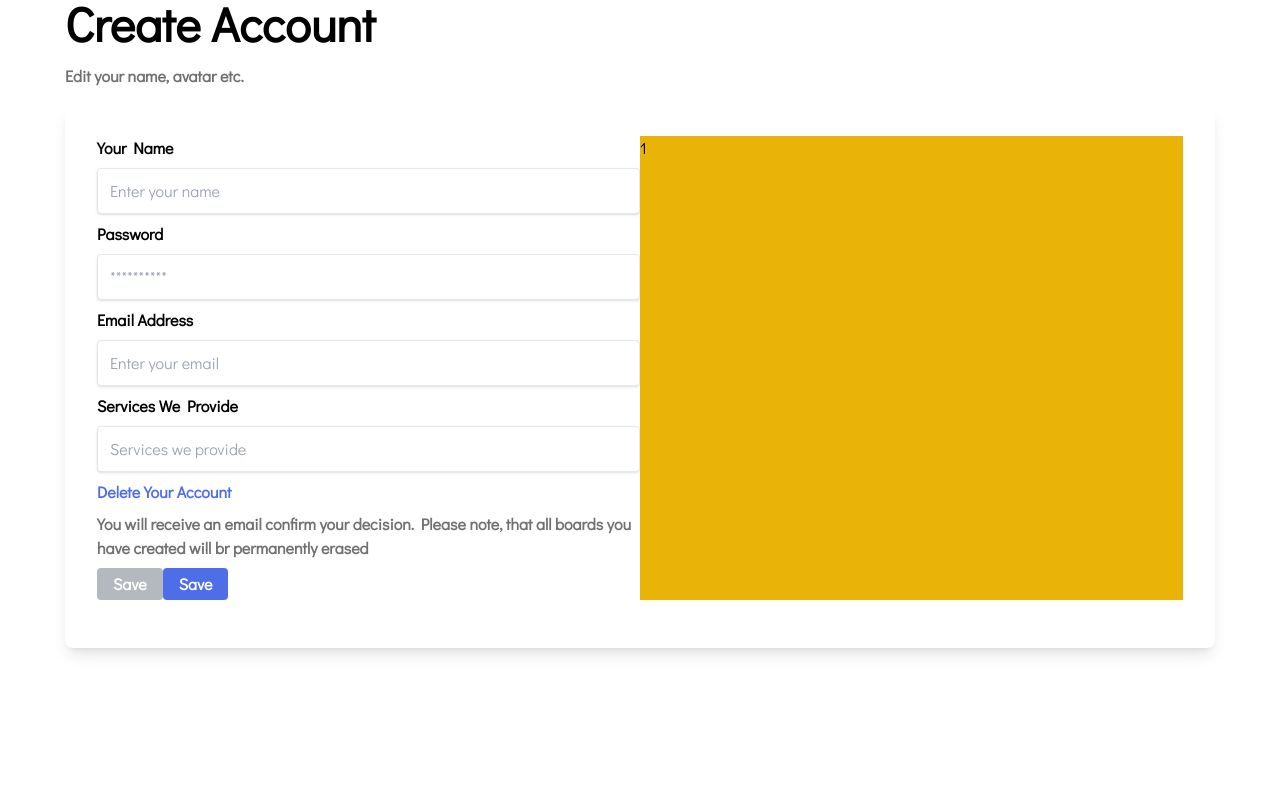
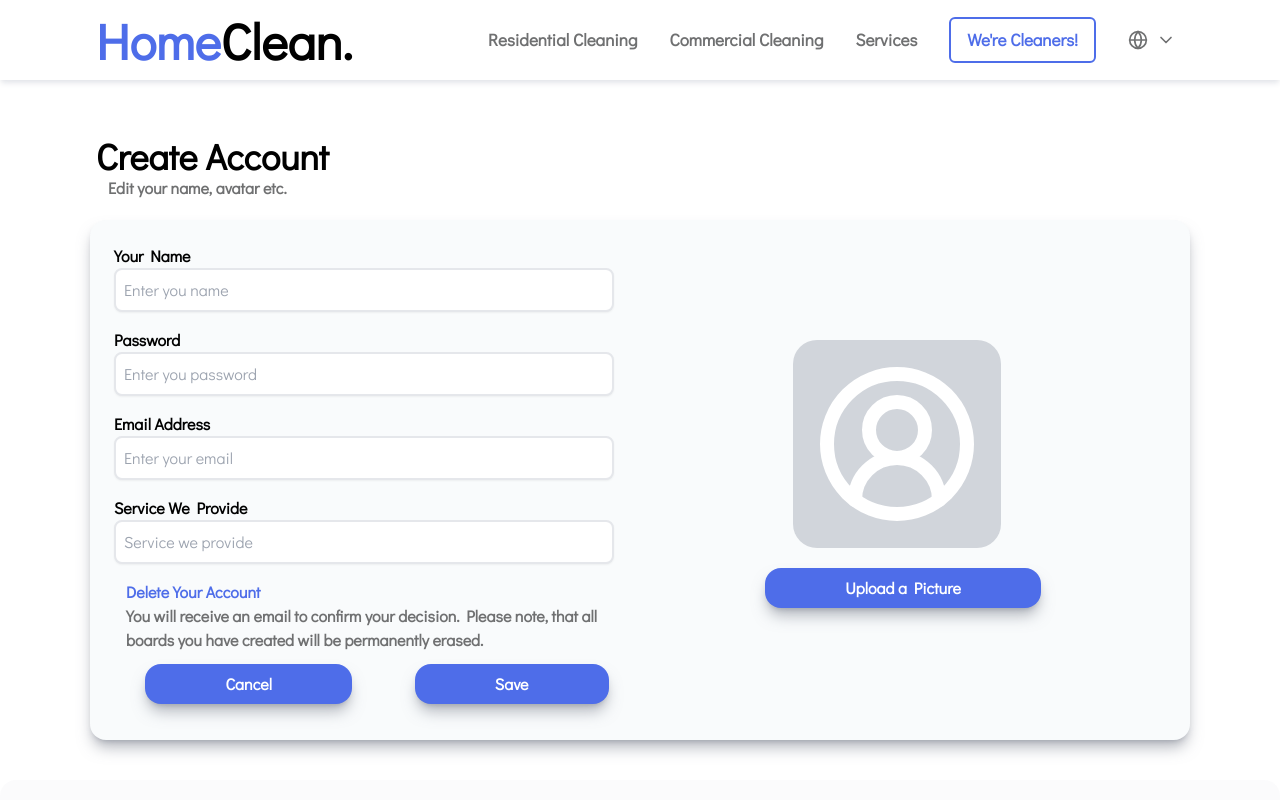
Before and after one commit to chricmako6/Home-Cleaner, a React (Create React App) app: page /profile in a window 1280 px wide. Shown: the top 800 px of the page. Built offline with nearby package versions, Linux system fonts and the light colour scheme.

Commit message:
add profilecreation page

```diff
--- a/src/pages/ProfileCreation.jsx
+++ b/src/pages/ProfileCreation.jsx
@@ -1,42 +1,88 @@
+import React, { useState } from "react";
+import Footer from "../Container/Footer";
+import Navbar from "../Container/Navbar";
+import { CircleUserRound } from "lucide-react";
+export default function ProfileCreation(){
 
-export default function ProfileCreation(){
+    const [profileImage, setProfileImage] = useState();
+
+    const handleFileChange = (e) => {
+        const file = e.target.files[0];
+        if (file) {
+                const imageUrl = URL.createObjectURL(file);
+                setProfileImage(imageUrl);
+                console.log("Selected file:", file.name);
+            }
+        };
+
+    const profile = profileImage ? (
+        <img
+            src={profileImage}
+            alt="Profile"
+            className="w-80 h-80 items-center bg-gray-300 text-white p-5 rounded-3xl object-cover"
+        />
+    ) : (
+        <CircleUserRound className="w-52 h-52 items-center bg-gray-300 text-white p-5 ml-7 mb-5 rounded-3xl" />
+    );
     return(
         <>
-        <section className="container w-full items-center justify-center flex">
-            <div className="">
-                <h1 className="text-5xl font-bold">
-                    Create Account
-                </h1>
-                <p className="font-bold my-4 text-base text-[18px] text-Paragraph">
-                    Edit your name, avatar etc.
-                </p>
-                <form className="bg-white p-8 rounded-lg shadow-lg w-[1150px]  grid grid-cols-2">
-                    <div className="mb-4">
-                        <label className="block text-base text-[18.5px] font-bold mb-2" htmlFor="name">Your Name</label>
-                        <input className="shadow appearance-none border rounded mb-2 w-full py-3 px-3 text-Paragraph leading-tight focus:outline-none focus:shadow-outline" id="name" type="text" placeholder="Enter your name" />
+        <Navbar className/>
+        <section className="container w-full mx-auto h-[60rem] centered">
 
+            <div className="justify-center items-center h-[60rem] w-full"> 1
+                <div className=" justify-center items-center mt-28 w-[600px] ml-24">
+                    <h1 className="text-4xl font-bold">
+                        Create Account
+                    </h1>
+                    <p className="font-bold px-3 text-base text-[18px] text-Paragraph">
+                        Edit your name, avatar etc.
+                    </p>
+                </div>
+                <form className="mb-10 ">
+                    <div className=" container mx-auto grid grid-cols-2 mt-5 bg-slate-200/20 w-[1100px] p-6 rounded-2xl shadow-lg shadow-gray-500/50">
+                        <div className="items-center justify-center">
+                            <label className="font-bold text-base text-[20px]">Your Name</label>
+                            <input type="text" placeholder="Enter you name" className="border-2 rounded-lg p-2 mb-4 w-[500px] focus:outline-none shadow-sm" />
 
-                        <label className="block text-base text-[18.5px] font-bold mb-2" htmlFor="email">Password</label>
-                        <input className="shadow appearance-none border rounded w-full mb-2 py-3 px-3 text-Paragraph leading-tight focus:outline-none focus:shadow-outline" id="email" type="email" placeholder="**********" />
+                            <label className="font-bold text-base text-[20px]">Password</label>
+                            <input type="password" placeholder="Enter you password" className="border-2 rounded-lg p-2 mb-4 w-[500px] focus:outline-none shadow-sm" />
 
-                        <label className="block text-base text-[18.5px] font-bold mb-2" htmlFor="email">Email Address</label>
-                        <input className="shadow appearance-none border rounded w-full mb-2 py-3 px-3 text-Paragraph leading-tight focus:outline-none focus:shadow-outline" id="email" type="email" placeholder="Enter your email" />
+                            <label className="font-bold text-base text-[20px]">Email Address</label>
+                            <input type="email" placeholder="Enter your email" className="border-2 rounded-lg p-2 mb-4 w-[500px] focus:outline-none shadow-sm" />
 
-                        <label className="block text-base text-[18.5px] font-bold mb-2" htmlFor="email">Services We Provide</label>
-                        <input className="shadow appearance-none border rounded w-full mb-2 py-3 px-3 text-Paragraph leading-tight focus:outline-none focus:shadow-outline" id="email" type="email" placeholder="Services we provide" />
+                            <label className="font-bold text-base text-[20px]">Service We Provide</label>
+                            <input type="text" placeholder="Service we provide" className="border-2 rounded-lg p-2 mb-4 w-[500px] focus:outline-none shadow-sm" />
 
-                        <h3 className="text-base text-[18px] text-Primary font-bold">Delete Your Account</h3>
-                        <p className="font-bold my-2 text-base text-[17px] text-Paragraph">
-                            You will receive an email confirm your decision. Please note, that all boards you have created will br permanently erased
-                        </p>
-                        <button className="bg-gray-500/50 hover:bg-Secondary text-white font-bold py-1 px-4 rounded" type="submit">Save</button>
-                        <button className="bg-Primary hover:bg-Secondary text-white font-bold py-1 px-4 rounded" type="submit">Save</button>
-                    </div>
-                    <div className="mb-4 bg-yellow-500">
-                        1
+                            <h3 className="text-Primary font-bold px-3 text-base text-[18px]">Delete Your Account</h3>
+                            <p className="font-bold px-3 text-base text-[18px] text-Paragraph">You will receive an email to confirm your decision. Please note, that all boards you have created will be permanently erased.</p>
+
+                            <div className="flex items-center justify-center">
+                                <button className="bg-Primary hover:bg-Secondary text-white font-bold shadow-lg shadow-gray-500/50 rounded-2xl p-2 items-center justify-center my-3 mx-auto flex px-20">Cancel</button>
+
+                                <button className="bg-Primary hover:bg-Secondary text-white font-bold shadow-lg shadow-gray-500/50 rounded-2xl p-2 items-center justify-center my-3 mx-auto flex px-20">Save</button>
+                            </div>
+
+                        </div>
+
+                        <div className="mx-auto mt-24 items-center justify-center">
+                         <label htmlFor="file" className="cursor-pointer">
+                            {profile}
+                        </label>
+
+                        <input
+                            type="file"
+                            id="file"
+                            className="hidden"
+                            onChange={handleFileChange}
+                        />
+                          <button className="bg-Primary hover:bg-Secondary text-white font-bold shadow-lg shadow-gray-500/50 rounded-2xl p-2 items-center justify-center my-3 mx-auto flex px-20">Upload a Picture</button>
+                        </div>
+
                     </div>
                 </form>
+                <Footer/>
             </div>
+
         </section>
         </>
     );
```
